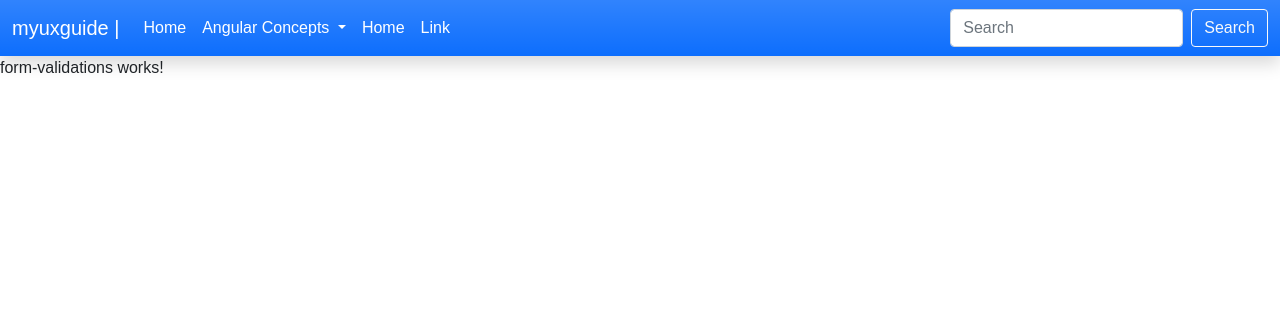
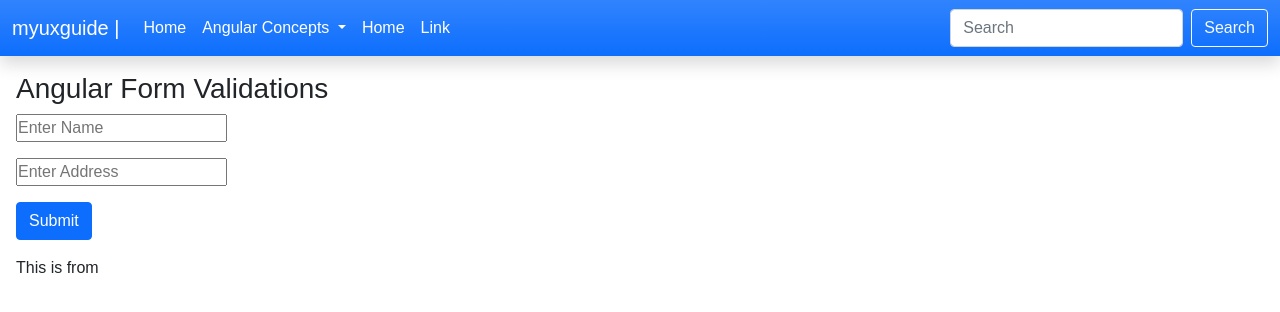
Before and after one commit to myuxguide/projects, an Angular app: page /app-form-validations in a window 1280 px wide. Shown: the top 312 px of the page. Built offline with nearby package versions, Linux system fonts and the light colour scheme.

Commit message:
Added new component

```diff
--- a/src/app/app.module.ts
+++ b/src/app/app.module.ts
@@ -3,6 +3,8 @@ import { BrowserModule } from '@angular/platform-browser';
 
 import { AppRoutingModule } from './app-routing.module';
 import { AppComponent } from './app.component';
+
+// Custom Modules & Component
 import { ConceptsModule } from './concepts/concepts.module';
 import { DashboardComponent } from './dashboard/dashboard.component';
 
--- a/src/app/concepts/reactiveConcepts/form-validations/form-validations.component.css
+++ b/src/app/concepts/reactiveConcepts/form-validations/form-validations.component.css
@@ -0,0 +1,3 @@
+.mainSection{
+    padding: 1em;
+}
--- a/src/app/concepts/reactiveConcepts/form-validations/form-validations.component.html
+++ b/src/app/concepts/reactiveConcepts/form-validations/form-validations.component.html
@@ -1 +1,23 @@
-<p>form-validations works!</p>
+<div class="mainSection">
+    <h3>{{ title }}</h3>
+
+    <!-- Create HTML for Forms -->
+    <form [formGroup]="userInfo" (ngSubmit)="userInfo.value" (ngSubmit)="OnSubmit(userInfo.value)">
+        <p>
+            <input type="text" formControlName="user" placeholder="Enter Name" #getName />
+        </p>
+
+        <p>
+            <input type="text" formControlName="addr" placeholder="Enter Address" #getAddr />
+        </p>
+
+        <p>
+            <button class="btn btn-primary" type="submit" (click)="getValue(getName.value, getAddr.value)">Submit</button>
+        </p>
+            This is {{ nameVal }} from {{ addrVal }}
+        <p>
+
+        </p>
+    </form>
+
+</div>
--- a/src/app/concepts/reactiveConcepts/form-validations/form-validations.component.ts
+++ b/src/app/concepts/reactiveConcepts/form-validations/form-validations.component.ts
@@ -1,4 +1,6 @@
 import { Component, OnInit } from '@angular/core';
+import { FormBuilder } from '@angular/forms';
+
 
 @Component({
   selector: 'app-form-validations',
@@ -6,10 +8,27 @@ import { Component, OnInit } from '@angular/core';
   styleUrls: ['./form-validations.component.css']
 })
 export class FormValidationsComponent implements OnInit {
+  title: string = "Angular Form Validations"
+  userInfo:any
+  nameVal = ""
+  addrVal = ""
 
-  constructor() { }
+  constructor(private myFormBuilder: FormBuilder) {
+    this.userInfo = this.myFormBuilder.group({
+      user:'',
+      addr:''
+    })
+  }
 
-  ngOnInit(): void {
+  ngOnInit(): void {}
+
+  OnSubmit(myValues: any){
+    console.warn("Form Submitted", myValues);
+  }
+
+  getValue(nameVal:any, addrVal:any){
+    this.nameVal = nameVal
+    this.addrVal = addrVal
   }
 
 }
--- a/src/app/concepts/reactiveConcepts/simple-forms/simple-forms.component.html
+++ b/src/app/concepts/reactiveConcepts/simple-forms/simple-forms.component.html
@@ -29,7 +29,7 @@
 
     <!-- Create HTML for Forms -->
     <h3>Example: Reactive Form</h3>
-    <form action="" [formGroup]="userInfo" (ngSubmit)="onSubmit(userInfo.value)">
+    <form [formGroup]="userInfo" (ngSubmit)="onSubmit(userInfo.value)">
         <p>
             <input type="text" formControlName="user" #getName placeholder="Enter Name" />
         </p>
@@ -43,7 +43,7 @@
         </p>
 
         <p>
-            Hi, I am {{ nameVal}} from {{ addrVal }}
+            This is {{ nameVal}} from {{ addrVal }}
         </p>
     </form>
 
```
